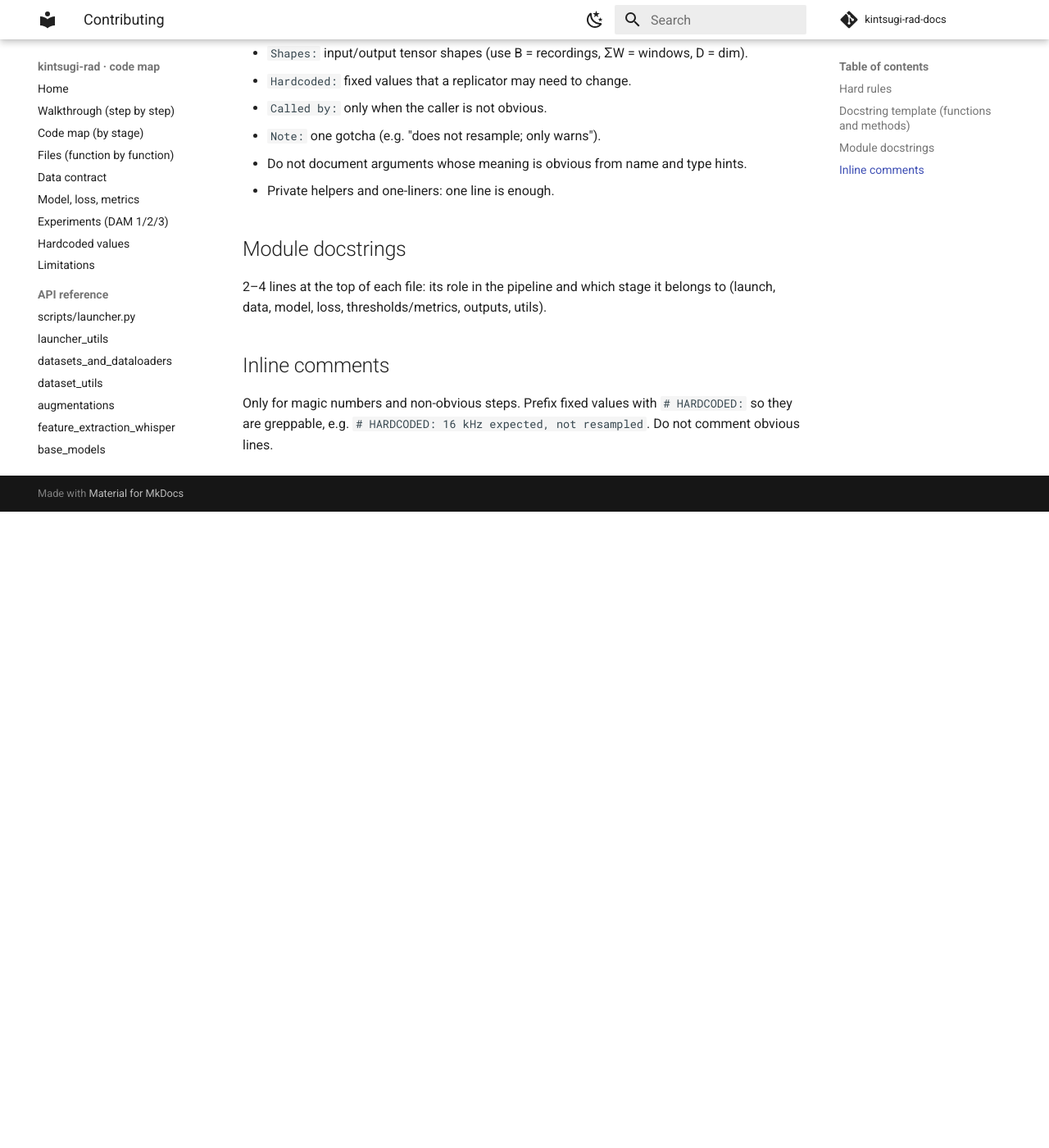
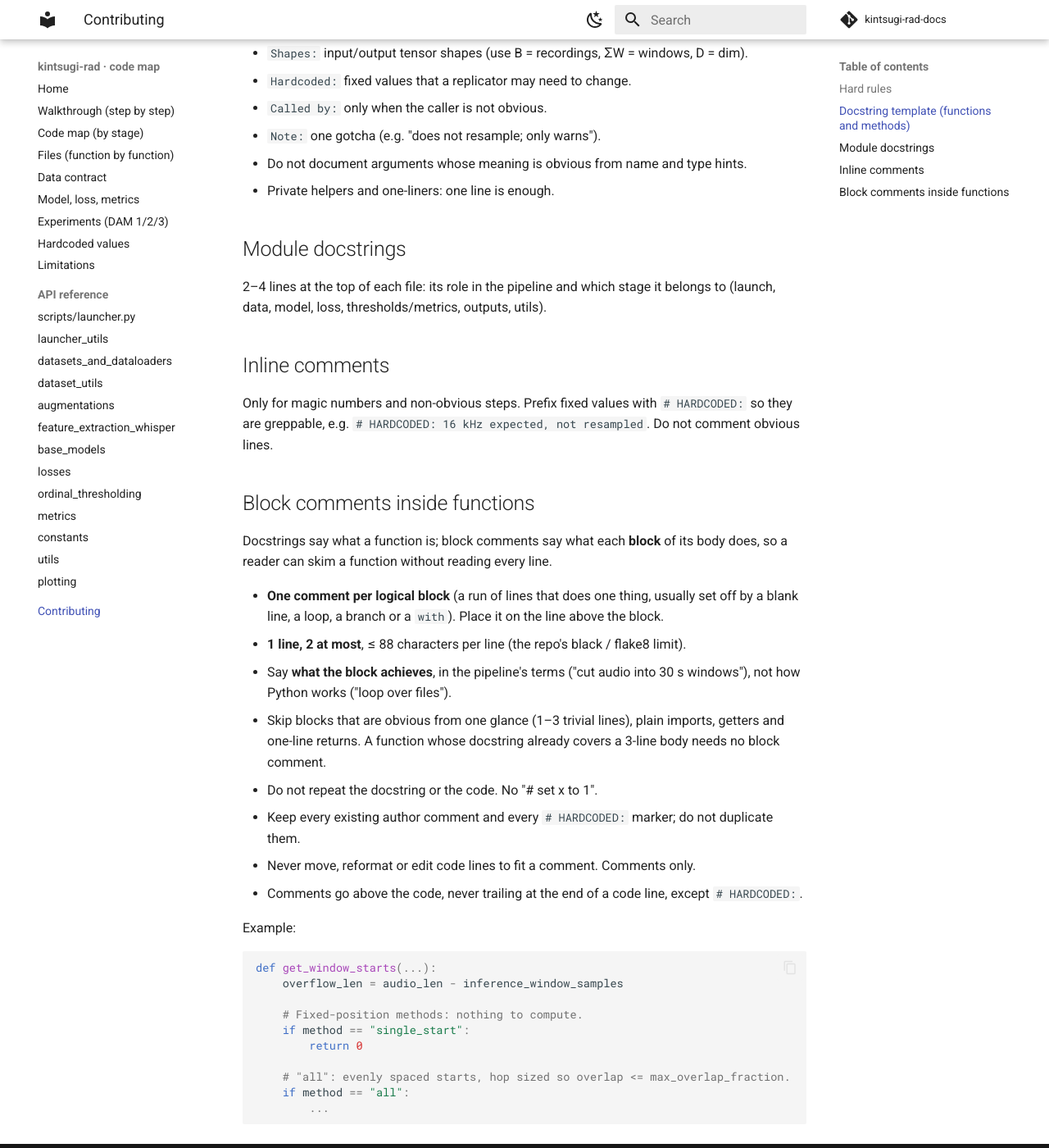
Before and after one commit to Pipotheavenger/kintsugi-rad-docs, an MkDocs documentation site: the page built from docs/STYLE.md, in a window 1280 px wide and 1400 px high, scrolled down 886 px. Shown: the whole window at 82% size. Built offline with MkDocs 1.6.1 and Material for MkDocs 9.7.7, drawn with Linux system fonts in a browser that asks for light colours; comment, search, counter and statistics services are not loaded; before the commit the page ends 1510 px from its top, so only the background shows below that.

Commit message:
Style guide: block comments inside functions
Co-Authored-By: Claude Sonnet 5.5 <noreply@anthropic.com>

````diff
--- a/docs/STYLE.md
+++ b/docs/STYLE.md
@@ -47,3 +47,36 @@ belongs to (launch, data, model, loss, thresholds/metrics, outputs, utils).
 Only for magic numbers and non-obvious steps. Prefix fixed values with
 `# HARDCODED:` so they are greppable, e.g. `# HARDCODED: 16 kHz expected, not resampled`.
 Do not comment obvious lines.
+
+## Block comments inside functions
+
+Docstrings say what a function is; block comments say what each **block** of its body
+does, so a reader can skim a function without reading every line.
+
+- **One comment per logical block** (a run of lines that does one thing, usually set off
+  by a blank line, a loop, a branch or a `with`). Place it on the line above the block.
+- **1 line, 2 at most**, ≤ 88 characters per line (the repo's black / flake8 limit).
+- Say **what the block achieves**, in the pipeline's terms ("cut audio into 30 s windows"),
+  not how Python works ("loop over files").
+- Skip blocks that are obvious from one glance (1–3 trivial lines), plain imports,
+  getters and one-line returns. A function whose docstring already covers a 3-line body
+  needs no block comment.
+- Do not repeat the docstring or the code. No "# set x to 1".
+- Keep every existing author comment and every `# HARDCODED:` marker; do not duplicate them.
+- Never move, reformat or edit code lines to fit a comment. Comments only.
+- Comments go above the code, never trailing at the end of a code line, except `# HARDCODED:`.
+
+Example:
+
+```python
+def get_window_starts(...):
+    overflow_len = audio_len - inference_window_samples
+
+    # Fixed-position methods: nothing to compute.
+    if method == "single_start":
+        return 0
+
+    # "all": evenly spaced starts, hop sized so overlap <= max_overlap_fraction.
+    if method == "all":
+        ...
+```
````
